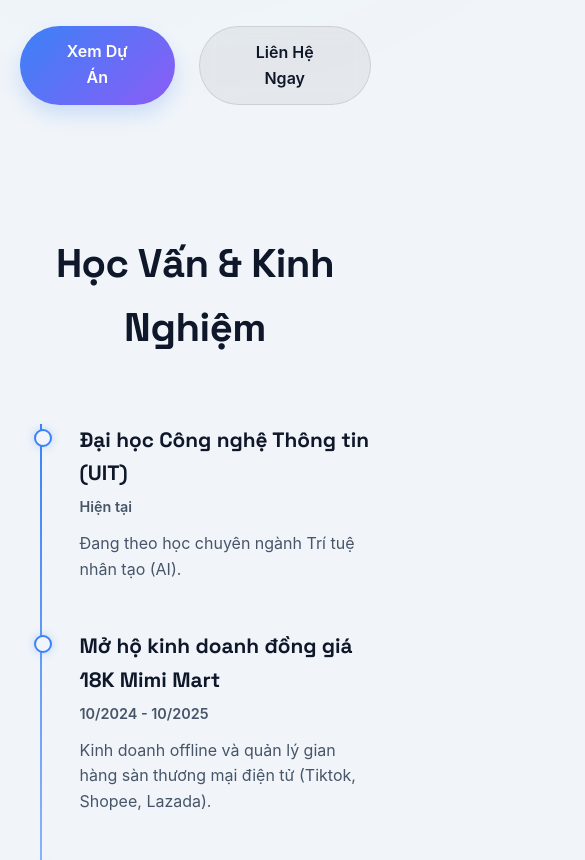
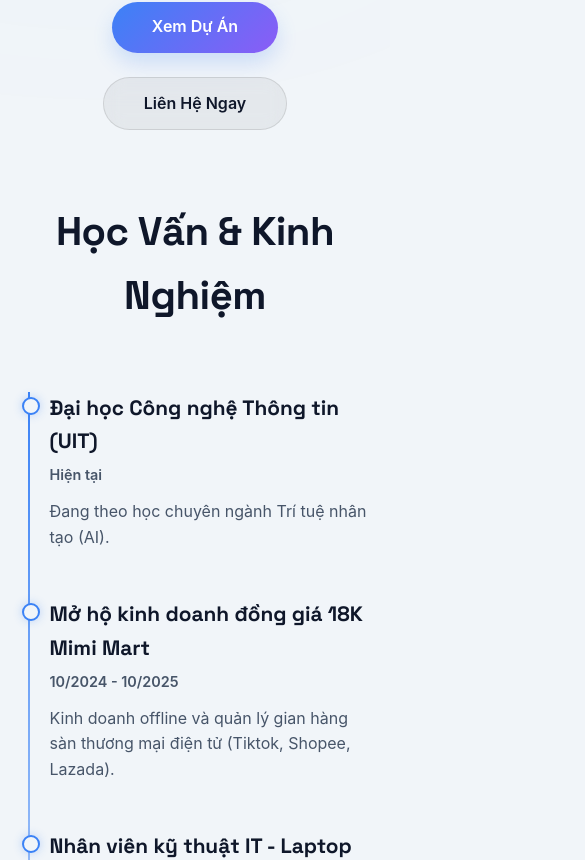
Before and after one commit to nok2k4/my-portfolio, a React (Vite) app: page / in a window 390 px wide. Shown: the part 708-1568 px from the top of the page, 585 px wide, since content can reach past the window. Built offline with nearby package versions, Linux system fonts and the light colour scheme.

Commit message:
Sửa lỗi vỡ khung và tối ưu hoàn toàn cho màn hình di động

```diff
--- a/src/index.css
+++ b/src/index.css
@@ -40,12 +40,16 @@
   box-sizing: border-box;
 }
 
+html, body {
+  overflow-x: hidden;
+  max-width: 100%;
+}
+
 body {
   font-family: 'Inter', 'Space Grotesk', sans-serif;
   background-color: var(--bg-color);
   color: var(--text-color);
   line-height: 1.6;
-  overflow-x: hidden;
   position: relative;
   transition: background-color 0.3s ease, color 0.3s ease;
 }
@@ -274,6 +278,7 @@ h1, h2, h3, h4, h5, h6 {
 .hero-buttons {
   display: flex;
   gap: 1.5rem;
+  flex-wrap: wrap;
 }
 
 .btn {
@@ -625,4 +630,26 @@ h1, h2, h3, h4, h5, h6 {
     opacity: 1;
     pointer-events: all;
   }
+  .contact-item {
+    flex-direction: column;
+    align-items: center;
+    text-align: center;
+    word-break: break-word;
+  }
+
+  .section {
+    padding: 4rem 5%;
+  }
+
+  .timeline-item {
+    padding-left: 30px;
+  }
+
+  .timeline-container::before {
+    left: 8px;
+  }
+
+  .timeline-item::before {
+    left: 2px;
+  }
 }
```
